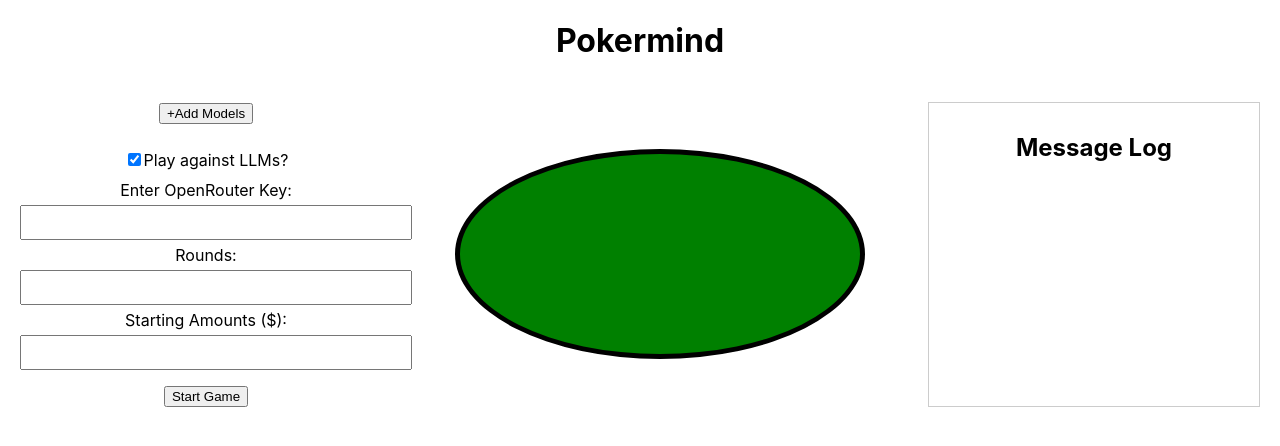
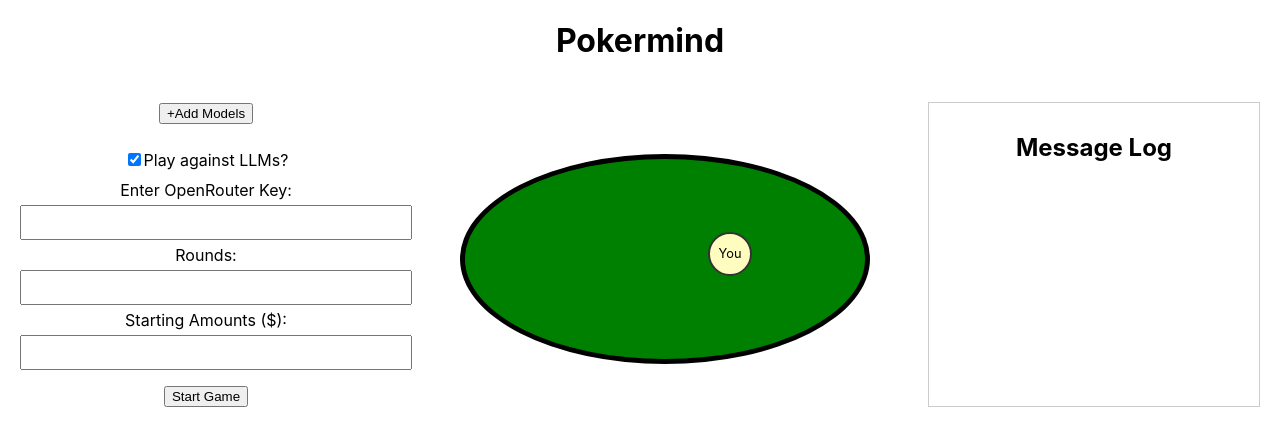
Before and after one commit to 6hris/pokermind, a React (Create React App) app in the folder pokermindapp/: page / in a window 1280 px wide. Shown: the top 446 px of the page. Built offline with nearby package versions, Linux system fonts and the light colour scheme.

Commit message:
Added seats when user or models are added to game.

```diff
--- a/pokermindapp/src/App.css
+++ b/pokermindapp/src/App.css
@@ -20,13 +20,41 @@
   align-items: center;
 }
 
-.poker-table {
+/* 1) Table container is fixed at 400x200 and anchors seat positions */
+.table-container {
+  position: relative;    /* so .player-seat uses this as its parent for absolute positioning */
   width: 400px;
   height: 200px;
+  margin: 0 auto;        /* optional: center horizontally within the .table div */
+}
+
+/* 2) Poker table now fills the container */
+.poker-table {
+  width: 100%;
+  height: 100%;
   background-color: green;
-  border: 5px solid gold;
   border: 5px solid black;
   border-radius: 50%;
+}
+
+/* Each seat is a small circle or icon. We'll just do a circle with text for now. */
+.player-seat {
+  position: absolute;
+  width: 40px;
+  height: 40px;
+  background-color: #fff;
+  border-radius: 50%;
+  text-align: center;
+  line-height: 40px;
+  border: 2px solid #333;
+  font-size: 0.8rem;
+  cursor: default;
+}
+
+.user-seat {
+  /* optionally some styling specifically for the user seat */
+  background-color: yellow;
+  border-color: #333;
 }
 
 .message-log {
--- a/pokermindapp/src/App.js
+++ b/pokermindapp/src/App.js
@@ -6,19 +6,24 @@ import MessageLog from './components/MessageLog';
 import './App.css';
 
 function App() {
+  // Basic states
   const [openRouterKey, setOpenRouterKey] = useState('');
   const [rounds, setRounds] = useState('');
   const [startingAmount, setStartingAmount] = useState('');
   const [playAgainstLLMs, setPlayAgainstLLMs] = useState(true);
 
+  // NEW: Store the array of selected models in the parent
+  const [modelsInGame, setModelsInGame] = useState([]);
+
+  // Called when user hits "Start Game." For now, just logs everything.
   const handleStartGame = () => {
-    console.log('Game started with:', {
+    console.log('Starting game with:', {
       openRouterKey,
       rounds,
       startingAmount,
       playAgainstLLMs,
+      modelsInGame,
     });
-    // Additional logic to actually kick off the game
   };
 
   return (
@@ -28,6 +33,13 @@ function App() {
       </header>
 
       <div className="container">
+        {/*
+          Pass down:
+          1) The states for openRouterKey, rounds, etc.
+          2) The states for whether user is playing.
+          3) The modelsInGame + setModelsInGame so SetupPanel can add or remove models.
+          4) The handleStartGame function.
+        */}
         <SetupPanel
           openRouterKey={openRouterKey}
           setOpenRouterKey={setOpenRouterKey}
@@ -37,10 +49,19 @@ function App() {
           setStartingAmount={setStartingAmount}
           playAgainstLLMs={playAgainstLLMs}
           setPlayAgainstLLMs={setPlayAgainstLLMs}
+          modelsInGame={modelsInGame}
+          setModelsInGame={setModelsInGame}
           onStartGame={handleStartGame}
         />
 
-        <PokerTable />
+        {/*
+          Pass the same "modelsInGame" and "playAgainstLLMs" to PokerTable.
+          That way, it can dynamically render seats for each model.
+        */}
+        <PokerTable
+          models={modelsInGame}
+          userIsPlaying={playAgainstLLMs}
+        />
 
         <MessageLog />
       </div>
--- a/pokermindapp/src/components/PokerTable.js
+++ b/pokermindapp/src/components/PokerTable.js
@@ -1,11 +1,74 @@
-// components/PokerTable.js
+// PokerTable.js
 import React from 'react';
-//import './PokerTable.css'; // if you want separate styling
 
-export default function PokerTable() {
+export default function PokerTable({ models, userIsPlaying }) {
+  // total players = # models + 1 if user is playing
+  const totalPlayers = userIsPlaying ? models.length + 1 : models.length;
+
+  // Circle geometry
+  const centerX = 200;  // half of 400px
+  const centerY = 100;  // half of 200px
+  const radius = 70;
+
+  // Each seat's (x,y)
+  const seatPositions = Array.from({ length: totalPlayers }, (_, i) => {
+    const angle = (2 * Math.PI * i) / totalPlayers;
+    const x = centerX + radius * Math.cos(angle);
+    const y = centerY + radius * Math.sin(angle);
+    return { x, y };
+  });
+
   return (
     <div className="table">
-      <div className="poker-table"></div>
+      <div className="table-container">
+        <div className="poker-table" />
+
+        {seatPositions.map((pos, i) => {
+          // Distinguish the user seat (0 if user is playing)
+          if (userIsPlaying && i === 0) {
+            return (
+              <div
+                key={i}
+                className="player-seat"
+                style={{
+                  left: `${pos.x}px`,
+                  top: `${pos.y}px`,
+                  transform: 'translate(-50%, -50%)',
+                  // Maybe give the user seat a unique color or style
+                  backgroundColor: '#fffcc0', // light yellow
+                  borderColor: '#333',
+                }}
+              >
+                You
+              </div>
+            );
+          } else {
+            // AI seats
+            const modelIndex = userIsPlaying ? i - 1 : i;
+            const modelObj = models[modelIndex];
+            if (!modelObj) {
+              // no model -> skip or default
+              return null;
+            }
+
+            return (
+              <div
+                key={i}
+                className="player-seat"
+                style={{
+                  left: `${pos.x}px`,
+                  top: `${pos.y}px`,
+                  transform: 'translate(-50%, -50%)',
+                  backgroundColor: modelObj.color,
+                  borderColor: '#333',
+                }}
+              >
+                {modelObj.name}
+              </div>
+            );
+          }
+        })}
+      </div>
     </div>
   );
 }
--- a/pokermindapp/src/components/SetupPanel.js
+++ b/pokermindapp/src/components/SetupPanel.js
@@ -1,4 +1,4 @@
-// components/SetupPanel.js
+// SetupPanel.js
 import React, { useState } from 'react';
 
 export default function SetupPanel({
@@ -10,50 +10,65 @@ export default function SetupPanel({
   setStartingAmount,
   playAgainstLLMs,
   setPlayAgainstLLMs,
+  modelsInGame,
+  setModelsInGame,
   onStartGame
 }) {
-  // You can expand/modify these model names as you like:
+  // Example model names and a small color palette
   const availableModels = ['GPT4o', 'GPT-3.5', 'CustomModel'];
+  const colorPalette = ['red', 'blue', 'green', 'orange', 'purple', 'magenta'];
 
-  // (A) Controls whether the dropdown is visible when you click "+Add Models"
+  // Track the currently selected model from the dropdown
+  const [selectedModel, setSelectedModel] = useState(availableModels[0]);
   const [showModelDropdown, setShowModelDropdown] = useState(false);
 
-  // (B) Which model is currently selected in the dropdown
-  const [selectedModel, setSelectedModel] = useState(availableModels[0]);
+  // Pick a random color from the palette
+  const getRandomColor = () => {
+    const randomIndex = Math.floor(Math.random() * colorPalette.length);
+    return colorPalette[randomIndex];
+  };
 
-  // (C) The array of models that have been "added" to the game
-  const [modelsInGame, setModelsInGame] = useState([]);
+  // Add a new model (with a color) to the parent array
+  const addModel = () => {
+    const maxAIs = playAgainstLLMs ? 5 : 6;
+    if (modelsInGame.length >= maxAIs) {
+      alert(
+        playAgainstLLMs
+          ? 'Cannot add more than 5 AI if the user is playing.'
+          : 'Cannot add more than 6 AI if the user is not playing.'
+      );
+      return;
+    }
 
-  // (D) Add button logic
-  const addModel = () => {
-    // You can add additional checks (max 5 or 6 AI) if needed
-    setModelsInGame((prev) => [...prev, selectedModel]);
-    // Optionally hide the dropdown after adding
+    // Create an object containing the model name + color
+    const newModel = {
+      name: selectedModel,
+      color: getRandomColor(),
+    };
+
+    setModelsInGame((prev) => [...prev, newModel]);
     setShowModelDropdown(false);
   };
 
-  // (E) Remove a model from the array
+  // Remove a model by index
   const removeModel = (index) => {
     setModelsInGame((prev) => prev.filter((_, i) => i !== index));
   };
 
-  // (F) Wrap your "start game" logic to pass along selected AI models
-  const handleStartGameWithModels = () => {
-    // If you need the chosen models at the parent level, pass them here
-    onStartGame(modelsInGame);
+  // Start game
+  const handleStartGameClick = () => {
+    onStartGame();
   };
 
   return (
     <div className="settings">
-      {/* ---- The +Add Models Button ---- */}
       <button
-        onClick={() => setShowModelDropdown((prev) => !prev)}
+        onClick={() => setShowModelDropdown(!showModelDropdown)}
         style={{ marginBottom: '10px' }}
       >
         +Add Models
       </button>
 
-      {/* ---- Show the dropdown when showModelDropdown === true ---- */}
       {showModelDropdown && (
         <div style={{ display: 'flex', gap: '8px', marginBottom: '10px' }}>
           <select
@@ -67,22 +82,31 @@ export default function SetupPanel({
             ))}
           </select>
           <button onClick={addModel}>Add</button>
-          {/* A small 'close' or 'delete' button to hide the dropdown, if desired */}
           <button onClick={() => setShowModelDropdown(false)}>X</button>
         </div>
       )}
 
-      {/* ---- List of models that the user has added ---- */}
+      {/* Show the list of models with color dots */}
       <ul style={{ textAlign: 'left' }}>
-        {modelsInGame.map((model, index) => (
+        {modelsInGame.map((modelObj, index) => (
           <li key={index} style={{ margin: '5px 0' }}>
-            {model}{' '}
+            {/* color dot */}
+            <span
+              style={{
+                display: 'inline-block',
+                width: 12,
+                height: 12,
+                borderRadius: '50%',
+                backgroundColor: modelObj.color,
+                marginRight: '8px',
+              }}
+            />
+            {modelObj.name}{' '}
             <button onClick={() => removeModel(index)}>Remove</button>
           </li>
         ))}
       </ul>
 
-      {/* ---- Toggle for whether user is playing ---- */}
       <div className="play-against">
         <label>
           <input
@@ -94,7 +118,6 @@ export default function SetupPanel({
         </label>
       </div>
 
-      {/* ---- Game Settings ---- */}
       <div className="input-fields">
         <label>Enter OpenRouter Key:</label>
         <input
@@ -118,7 +141,7 @@ export default function SetupPanel({
         />
       </div>
 
-      <button onClick={handleStartGameWithModels}>Start Game</button>
+      <button onClick={handleStartGameClick}>Start Game</button>
     </div>
   );
 }
```
